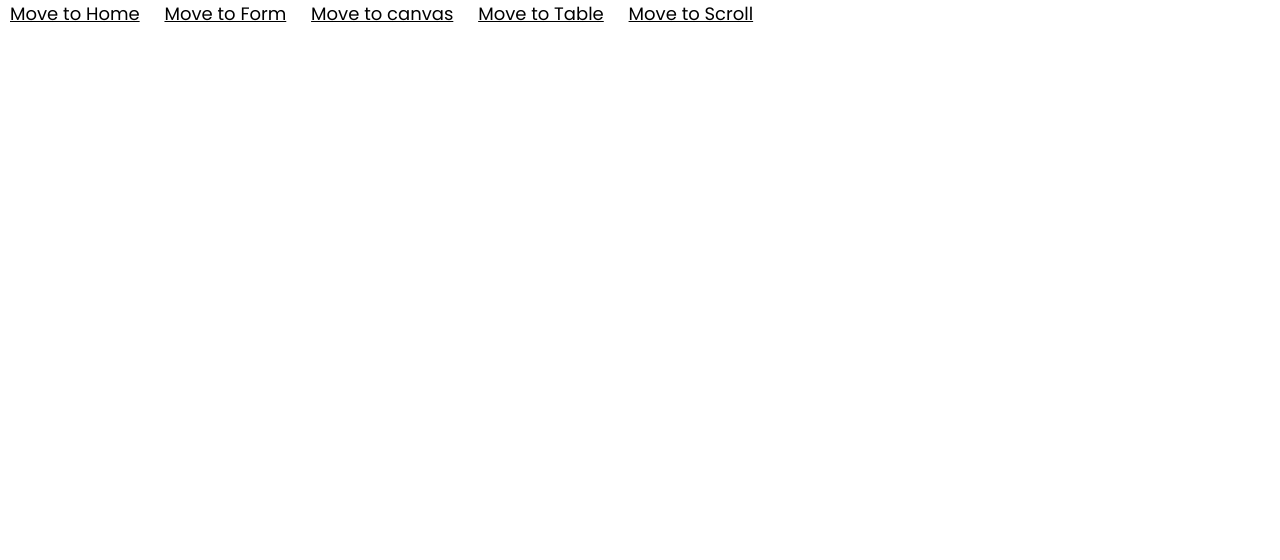
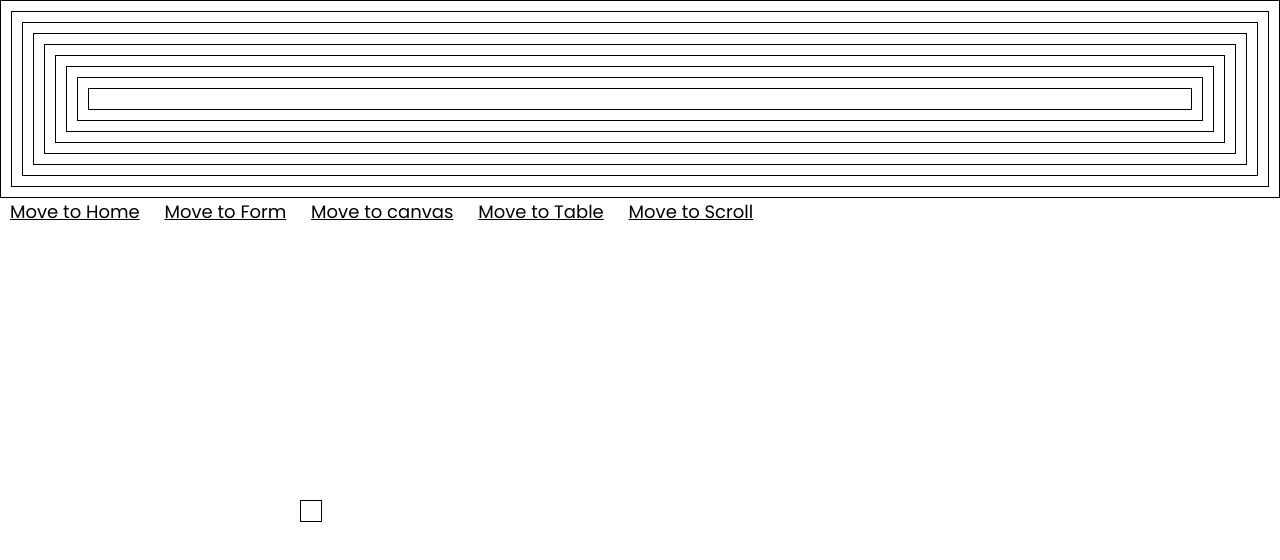
Before and after one commit to sweta1308/html-css, a plain HTML site: page absolute.html in a window 1280 px wide. Drawn offline with Linux system fonts and the light colour scheme.

Commit message:
style: add z index to nav

```diff
--- a/styles.css
+++ b/styles.css
@@ -30,6 +30,7 @@ nav {
   position: sticky;
   top: 0;
   background-color: whitesmoke;
+  z-index: 100;
 }
 
 /* descendant selector */
@@ -137,6 +138,19 @@ video {
   z-index: 2;
 }
 
+.first, .second, .third, .fourth, .fifth, .sixth, .seventh, .eighth, .ninth {
+  padding: 10px;
+  border: 1px solid black;
+}
+
+.tenth {
+  padding: 10px;
+  position: absolute;
+  top: 500px;
+  left: 300px;
+  border: 1px solid black;
+}
+
 footer {
   border-top: 2px solid black;
   padding: 10px 30px;
```
